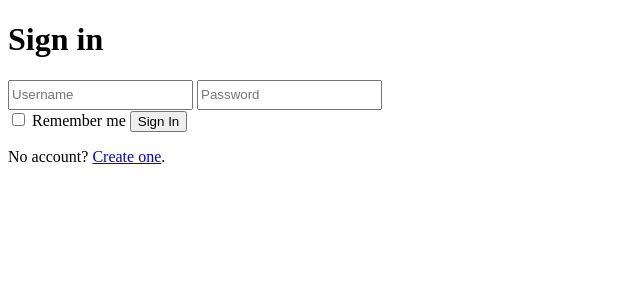
After one commit to NatalieParker/CSE108_final_group17, a Flask app: page /auth/login in a window 1280 px wide. The commit adds this page. Shown: the top 300 px of the page, without its empty margins (0-640 px from the left). Run offline with Flask 3, Linux system fonts and the light colour scheme.

Commit message:
Added Basic Login Feature
Doesn't include admin features. Credit to Christian Parker for login code as a reference

```diff
--- a/app.py
+++ b/app.py
@@ -1,5 +1,6 @@
 from flask import Flask, render_template, jsonify
 from data_structure import db, login_manager, Show, Episode, User, Watched, Review
+from routes import auth_bp
 
 def createApp() :
   app = Flask(__name__)
@@ -11,8 +12,13 @@ def createApp() :
 
   db.init_app(app)
   login_manager.init_app(app)
+  app.register_blueprint(auth_bp)
 
   @app.route("/")
+  def home():
+    return render_template("login.html")
+
+  @app.route("/index")
   def index():
     shows = Show.query.order_by(Show.title).all()
     return render_template("index.html", shows=shows)
@@ -98,4 +104,4 @@ def createApp() :
 
 app = createApp()
 if __name__ == "__main__":
-  app.run(debug=True)
+  app.run(debug=True, port=5001)
--- /dev/null
+++ b/routes.py
@@ -0,0 +1,70 @@
+# routes.py
+from flask import Blueprint, render_template, redirect, url_for, flash, request
+from flask_login import login_user, logout_user, login_required, current_user
+from data_structure import User, db
+
+auth_bp = Blueprint("auth", __name__, url_prefix="/auth")
+
+@auth_bp.route("/login", methods=["GET", "POST"])
+def login():
+    if current_user.is_authenticated and request.method == "GET":
+        return redirect(url_for("index"))
+
+    if request.method == "POST":
+        username = (request.form.get("username") or "").strip()
+        password = request.form.get("password") or ""
+        remember = bool(request.form.get("remember"))
+
+        if not username or not password:
+            flash("Please enter a username and password.", "error")
+        else:
+            user = User.query.filter_by(username=username).first()
+            if user and user.check_password(password):
+                login_user(user, remember=remember)
+
+                # 🔹 NEW: admins go straight to Flask-Admin dashboard
+                # if getattr(user, "is_admin", False):
+                #     return redirect(url_for("admin.index"))
+
+                # students/teachers go to normal dashboard
+                return redirect(url_for("index"))
+
+            flash("Invalid username or password.", "error")
+
+    return render_template("login.html")
+
+
+
+@auth_bp.route("/register", methods=["GET", "POST"])
+def register():
+    if current_user.is_authenticated:
+        return redirect(url_for("index"))
+
+    if request.method == "POST":
+        username = (request.form.get("username") or "").strip().lower()
+        password = request.form.get("password") or ""
+
+        if not username or not password:
+            flash("Please enter a username and a password.", "error")
+        elif len(password) < 6:
+            flash("Password must be at least 6 characters.", "error")
+        elif User.query.filter_by(username=username).first():
+            flash("This username is already registered.", "error")
+        else:
+            user = User(username=username)
+            user.set_password(password)
+            db.session.add(user)
+            db.session.commit()
+            flash("Account created. Please sign in.", "success")
+            return redirect(url_for("auth.login"))
+
+    # <-- always return a template if not redirecting
+    return render_template("register.html")
+
+
+@auth_bp.route("/logout")
+@login_required
+def logout():
+    logout_user()
+    flash("Signed out.", "info")
+    return redirect(url_for("auth.login"))
--- a/templates/index.html
+++ b/templates/index.html
@@ -2,6 +2,8 @@
 {% block title %}CSE 108 Final: Dashboard{% endblock %}
 {% block body %}
   <h1>Dashboard</h1>
+  <p>Welcome, {{ current_user.username }}.</p>
+  <p><a href="{{ url_for('auth.logout') }}">Log out</a></p>
 
   <table class="show-table">
     <thead>
--- /dev/null
+++ b/templates/login.html
@@ -0,0 +1,37 @@
+{% extends "base.html" %}
+{% block title %}CSE 108 Final: Sign in{% endblock %}
+{% block body %}
+  <div class="sign-in-container">
+    <h1>Sign in</h1>
+
+    {% with messages = get_flashed_messages(with_categories=true) %}
+      {% if messages %}
+        {% for category, message in messages %}
+          <div class="flash {{ category }}">{{ message }}</div>
+        {% endfor %}
+      {% endif %}
+    {% endwith %}
+
+    <form method="POST" action="{{ url_for('auth.login') }}">
+      <div class="login-container">
+        <input
+          type="text"
+          name="username"
+          placeholder="Username"
+          style="height: 1.5rem;"
+          required >
+        <input
+          type="password"
+          name="password"
+          placeholder="Password"
+          style="height: 1.5rem;"
+          required >
+      </div>
+      <div class="row">
+        <label><input type="checkbox" name="remember"> Remember me</label>
+        <button type="submit" class="sign-in-button">Sign In</button>
+      </div>
+    </form>
+    <p>No account? <a href="{{ url_for('auth.register') }}">Create one</a>.</p>
+  </div>
+{% endblock %}
```
Also changed, not shown: templates/register.html (added, +15 -0 lines), instance/cse108webtv.db.
